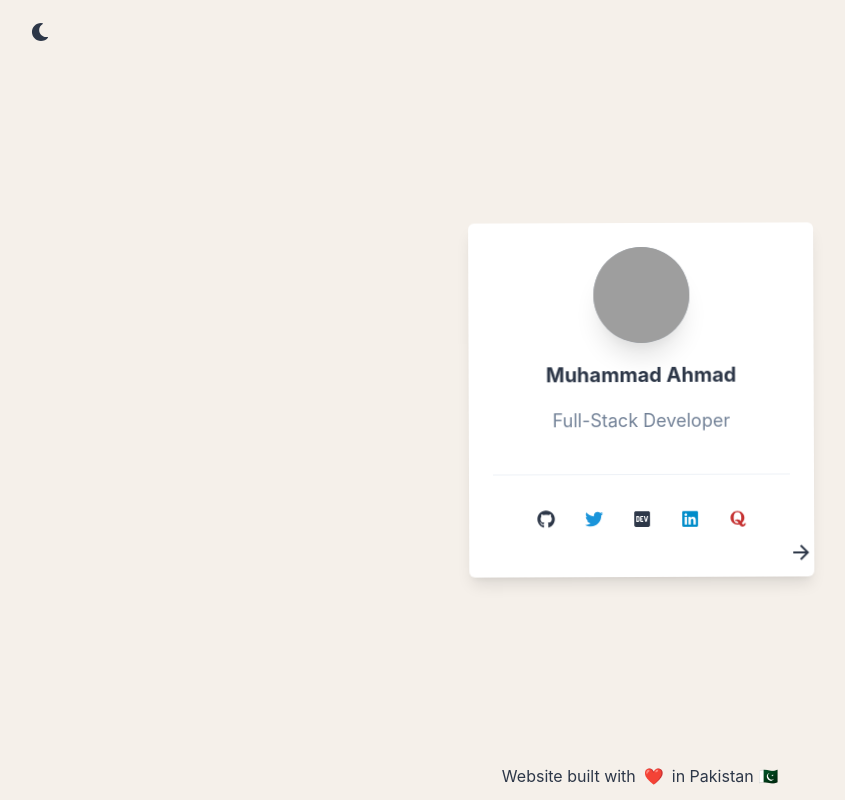
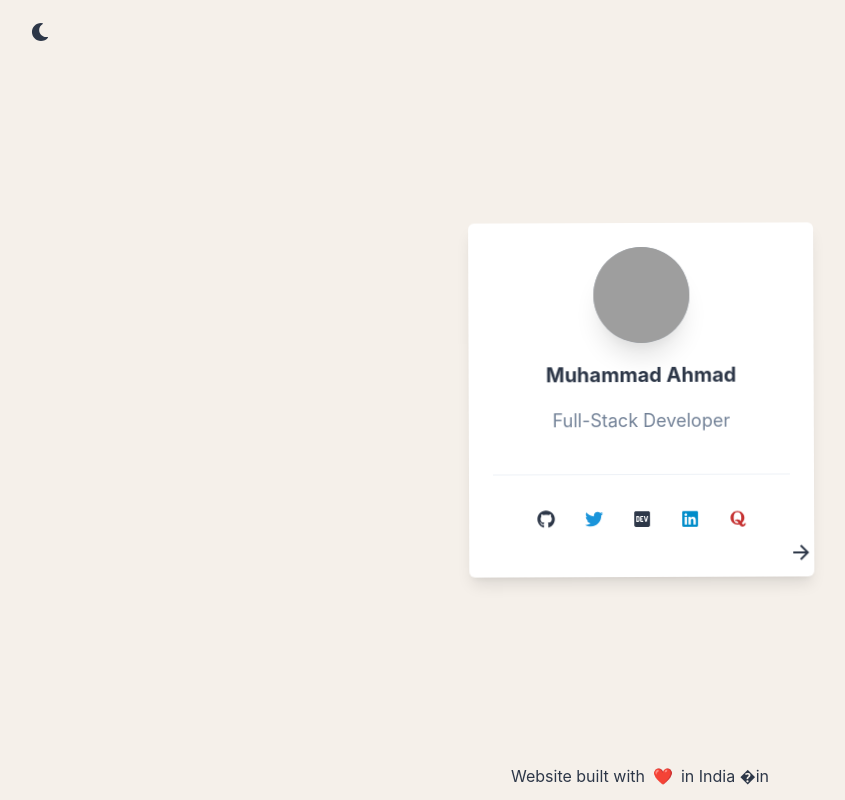
Before and after one commit to MA-Ahmad/card-portfolio, a React (Create React App) app: page / in a window 1280 px wide. Shown: the whole page, without its empty margins (0-845 px from the left). Built offline with nearby package versions, Linux system fonts and the light colour scheme; grey boxes are pictures that could not be loaded.

Commit message:
Update footer.tsx

```diff
--- a/src/components/footer.tsx
+++ b/src/components/footer.tsx
@@ -30,7 +30,7 @@ const Footer = () => {
           }
         }}
       />
-      in Pakistan{"  "}🇵🇰
+      in India{"  "}�in
     </Box>
   );
 };
```
